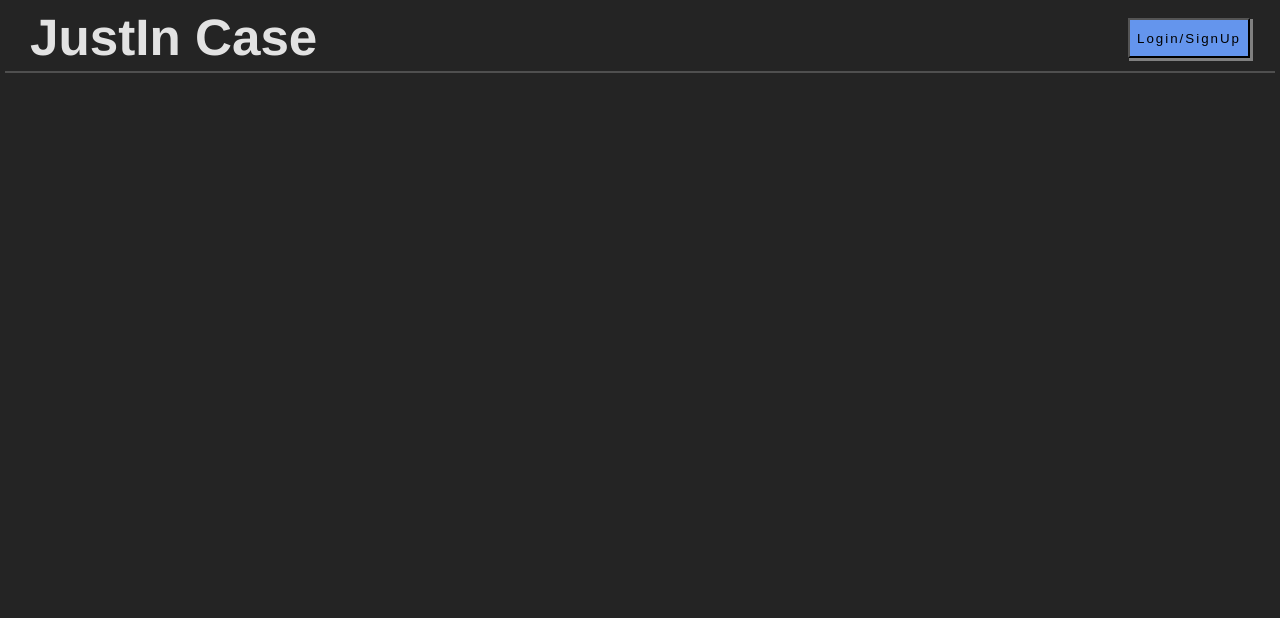
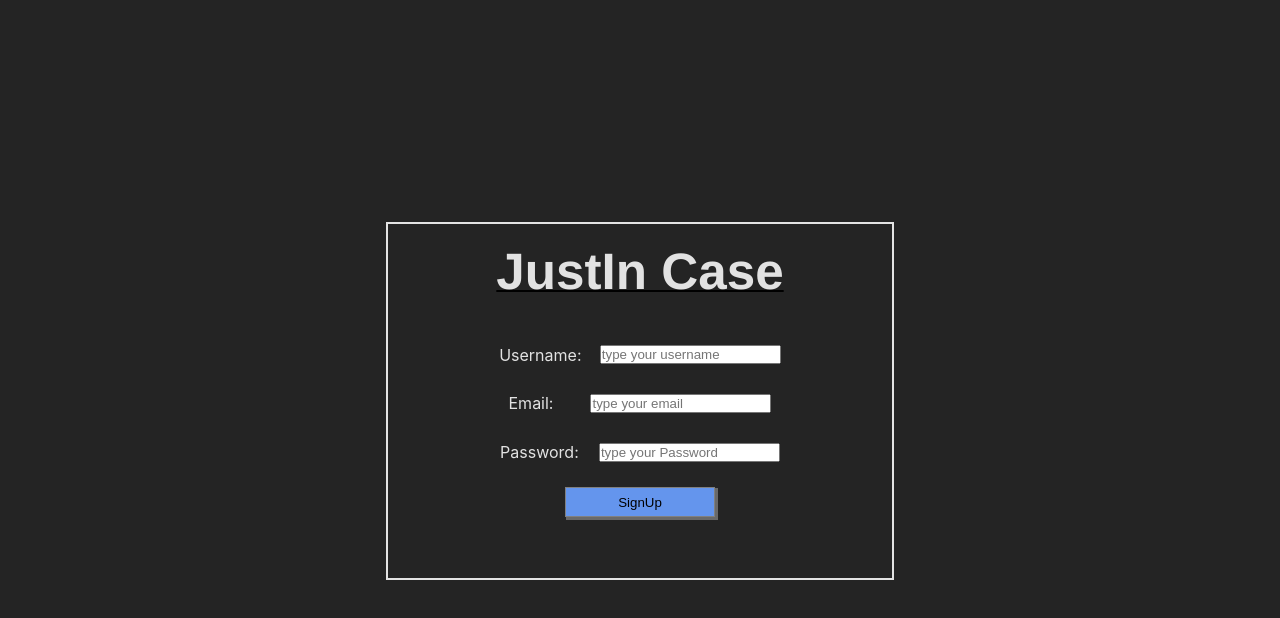
Before and after one commit to kalviumcommunity/S46_JustIn-Case, a React (Vite) app in the folder frontend/react-app/: page /signup in a window 1280 px wide. Shown: the top 618 px of the page. Built offline with nearby package versions, Linux system fonts and the light colour scheme; no server answers.

Commit message:
add login-signup

```diff
--- a/frontend/react-app/package.json
+++ b/frontend/react-app/package.json
@@ -10,7 +10,7 @@
     "preview": "vite preview"
   },
   "dependencies": {
-    "axios": "^1.6.7",
+    "axios": "^1.6.8",
     "dotenv": "^16.4.5",
     "react": "^18.2.0",
     "react-dom": "^18.2.0",
--- a/frontend/react-app/src/App.jsx
+++ b/frontend/react-app/src/App.jsx
@@ -7,9 +7,10 @@ import axios from "axios";
 export const Details = React.createContext();
 export const Base_API = "https://justin-case.onrender.com/api";
 function App() {
-  const navigate = useNavigate();
+
   const [flag, setFlag] = useState(false);
   const [postDetails, setPostDetails] = useState([]);
+  const [currentUser, setCurrentUser] = useState();
   useEffect(() => {
     const getData = async () => {
       try {
@@ -28,13 +29,8 @@ function App() {
 
   return (
     <>
-      <header>
-        <div className="logo-sign">
-          <h1 onClick={() => navigate("/")}>JustIn Case</h1>
-          <button id="logbtn">Login/SignUp</button>
-        </div>
-      </header>
-      <Details.Provider value={{ postDetails, setPostDetails, setFlag }}>
+
+      <Details.Provider value={{ postDetails, setPostDetails, setFlag, currentUser, setCurrentUser }}>
         <AllRoutes />
       </Details.Provider>
     </>
--- a/frontend/react-app/src/components/AllRoutes.jsx
+++ b/frontend/react-app/src/components/AllRoutes.jsx
@@ -3,14 +3,19 @@ import { Routes, Route } from "react-router-dom";
 import Home from "./Home";
 import NewPost from "./newPost";
 import UpdatePost from "./UpdatePost";
-
+import Login from "./Login";
+import SignUp from "./SignUp";
 
 const AllRoutes = () => {
-  return <Routes>
-    <Route path="/" element={<Home/>} />
-    <Route path="/newpost" element={<NewPost/>} />
-    <Route path="/updatepost/:id" element={<UpdatePost/>} />
-  </Routes>;
+  return (
+    <Routes>
+      <Route path="/" element={<Login />} />
+      <Route path="/signup" element={<SignUp/>} />
+      <Route path="/home" element={<Home />} />
+      <Route path="/newpost" element={<NewPost />} />
+      <Route path="/updatepost/:id" element={<UpdatePost />} />
+    </Routes>
+  );
 };
 
 export default AllRoutes;
--- /dev/null
+++ b/frontend/react-app/src/components/FormStyles.css
@@ -0,0 +1,80 @@
+.loginPage, .signUpPage {
+  /* border: 2px solid red; */
+  display: flex;
+  flex-direction: column;
+  justify-content: center;
+  align-items: center;
+  height: 99vh;
+}
+
+.loginBox, .signUpBox {
+  border: 2px solid;
+  width: 40%;
+  display: flex;
+  flex-direction: column;
+  padding: 20px;
+  justify-content: center;
+  align-items: center;
+}
+
+.loginBox h1, .signUpBox h1 {
+    text-decoration: 2px underline black;
+}
+
+.loginBox input, .signUpBox inp {
+  height: 25px;
+  text-align: center;
+}
+
+.inp-block {
+  /* border: 2px solid;
+  padding: 30px; */
+  display: flex;
+  flex-direction: column;
+  justify-content: space-evenly;
+  padding: 30px;
+}
+
+.inp-user,
+.inp-pwd {
+  /* border: 2px solid; */
+  width: 300px;
+  display: flex;
+  justify-content: space-around;
+  align-items: center;
+  height: 56px;
+}
+
+.inp-btn input {
+  border: 1px solid gray;
+  background-color: cornflowerblue;
+  /* border: none; */
+  height: 30px;
+  width: 50%;
+  box-shadow: 2px 2px 0px 1px rgba(255, 255, 255, 0.315);
+}
+
+.inp-btn input:active {
+  box-shadow: none;
+  transform: translate(2px, 2px);
+  transition: ease-in-out;
+}
+
+.inp-signup {
+  font-weight: 100;
+  font-size: small;
+}
+
+.inp-btn {
+  display: flex;
+  flex-direction: column;
+  align-items: center;
+  justify-content: space-around;
+  gap: 10px;
+  height: 30%;
+}
+
+.err-msg {
+  color: red;
+  padding-bottom: 10px;
+}
--- a/frontend/react-app/src/components/Home.jsx
+++ b/frontend/react-app/src/components/Home.jsx
@@ -1,6 +1,6 @@
-import  { useContext } from "react";
+import { useContext } from "react";
 import { MdOutlineAddCircle } from "react-icons/md";
-import { Link } from "react-router-dom";
+import { Link, useNavigate } from "react-router-dom";
 import { AiFillHeart } from "react-icons/ai";
 import { BiSolidDislike } from "react-icons/bi";
 import { Details, Base_API } from "../App";
@@ -9,7 +9,9 @@ import { MdDelete } from "react-icons/md";
 import axios from "axios";
 
 const Home = () => {
-  const { postDetails, setFlag } = useContext(Details);
+  const { postDetails, setFlag, currentUser, setCurrentUser } =
+    useContext(Details);
+  const navigate = useNavigate();
 
   const deletePost = async (e) => {
     try {
@@ -23,12 +25,32 @@ const Home = () => {
     }
   };
 
+  const handleLogin = (e) => {
+    if (e.target.textContent === "Login/SignUp") {
+      navigate("/");
+    } else {
+      if(confirm('Are you sure to Logout?')){
+        setCurrentUser({})
+        navigate('/')
+      }
+    }
+  };
+
   return (
     <>
+    {currentUser &&
       <Link className="addPost" to="/newpost">
         <MdOutlineAddCircle size="50px" />
       </Link>
-
+    }
+      <header>
+        <div className="logo-sign">
+          <h1 onClick={() => navigate("/home")}>JustIn Case</h1>
+          <button onClick={handleLogin} id="logbtn">
+            {currentUser ? currentUser.username : "Login/SignUp"}
+          </button>
+        </div>
+      </header>
       <div className="body">
         {postDetails.length > 0
           ? postDetails.map((post) => {
@@ -46,6 +68,7 @@ const Home = () => {
                         <p>{post.dislikes_count}</p>
                       </span>
                     </div>
+                    {currentUser ? currentUser.userid === post.userid ? (
                       <div className="editDlt">
                         <Link
                           to={`/updatepost/${post.postid}`}
@@ -64,6 +87,9 @@ const Home = () => {
                           <MdDelete size="30px" />
                         </span>
                       </div>
+                    ) : (
+                      ""
+                    ): ""}
                   </div>
                 </div>
               );
--- /dev/null
+++ b/frontend/react-app/src/components/Login.jsx
@@ -0,0 +1,102 @@
+import React, { useContext, useState } from "react";
+import axios from "axios";
+import "./FormStyles.css";
+import { Details, Base_API } from "../App";
+import { Link, useNavigate } from "react-router-dom";
+
+const Login = () => {
+  const navigate = useNavigate();
+  const [loginData, setLoginData] = useState({
+    username: "",
+    password: "",
+  });
+  const [errors, setErrors] = useState({});
+  const { setCurrentUser } = useContext(Details);
+  const handleChange = (e) => {
+    const { name, value } = e.target;
+    setLoginData({ ...loginData, [name]: value });
+  };
+
+  const validateData = () => {
+    let error = {};
+    if (loginData.username.trim() === "") {
+      error.username = "Please enter your username";
+    } else {
+      delete error.username;
+    }
+    if (loginData.password.trim() === "") {
+      error.password = "Enter the PASSWORD";
+    } else {
+      delete error.password;
+    }
+    return error;
+  };
+
+  const verifyUser = async () => {
+    const API = `${Base_API}/users/login`;
+
+    try {
+      const response = await axios.post(API, loginData);
+      if (response.data.message === "Login Successful") {
+        setCurrentUser(response.data.user);
+        navigate("/home");
+      }
+    } catch (err) {
+      console.log(err);
+      alert(
+        "Invalid credentials. Please check your username and password and try again"
+      );
+    }
+  };
+
+  const handleSubmit = (e) => {
+    e.preventDefault();
+    const errors = validateData();
+    setErrors(errors);
+
+    if (Object.keys(errors).length === 0) {
+      verifyUser();
+    }
+  };
+
+  return (
+    <div className="loginPage">
+      <form className="loginBox" onSubmit={handleSubmit}>
+        <h1>JustIn Case</h1>
+        <div className="inp-block">
+          <div className="inp-user">
+            <label htmlFor="username">Username: </label>
+            <input
+              type="text"
+              name="username"
+              onChange={handleChange}
+              value={loginData.username}
+              placeholder="type your username"
+            />
+          </div>
+          {errors.username && <div className="err-msg">{errors.username}</div>}
+          <div className="inp-pwd">
+            <label htmlFor="Password">Password: </label>
+            <input
+              type="password"
+              name="password"
+              placeholder="type your Password"
+              value={loginData.password}
+              onChange={handleChange}
+            />
+          </div>
+          {errors.password && <div className="err-msg">{errors.password}</div>}
+
+          <div className="inp-btn">
+            <input type="submit" value="Login" />
+            <p className="inp-signup">
+              New to the page? <Link to="/signup">Signup </Link>
+            </p>
+          </div>
+        </div>
+      </form>
+    </div>
+  );
+};
+
+export default Login;
--- /dev/null
+++ b/frontend/react-app/src/components/SignUp.jsx
@@ -0,0 +1,113 @@
+import React, { useContext, useState } from "react";
+import { Details, Base_API } from "../App";
+import axios from "axios";
+import { useNavigate } from "react-router-dom";
+
+const SignUp = () => {
+  const navigate = useNavigate();
+  const { setCurrentUser } = useContext(Details);
+  const [errors, setErrors] = useState({});
+  const [signupData, setSignUpData] = useState({
+    username: "",
+    email: "",
+    password: "",
+  });
+
+  const handleChange = (e) => {
+    const { name, value } = e.target;
+    setSignUpData({ ...signupData, [name]: value });
+  };
+
+  const validateData = () => {
+    let error = {};
+    if (signupData.username.trim() === "") {
+      error.username = "Please enter your username";
+    } else {
+      delete error.username;
+    }
+    if (signupData.email.trim() === "") {
+      error.email = "Enter the email";
+    } else {
+      delete error.email;
+    }
+    if (signupData.password.trim() === "") {
+      error.password = "Enter the PASSWORD";
+    } else {
+      delete error.password;
+    }
+    return error;
+  };
+
+  const createUser = async () => {
+    const API = Base_API + "/users";
+    try {
+      let response = await axios.post(API, signupData);
+      setCurrentUser(response.data);
+      navigate("/home");
+    } catch (err) {
+      console.log(err);
+      alert(err.response.data.message);
+    }
+  };
+
+  const handleSubmit = (e) => {
+    e.preventDefault();
+    const errors = validateData();
+    setErrors(errors);
+
+    if (Object.keys(errors).length === 0) {
+      createUser();
+    }
+  };
+
+  return (
+    <div className="signUpPage">
+      <form className="signUpBox" onSubmit={handleSubmit}>
+        <h1>JustIn Case</h1>
+        <div className="inp-block">
+          <div className="inp-user">
+            <label htmlFor="username">Username: </label>
+            <input
+              type="text"
+              name="username"
+              onChange={handleChange}
+              value={signupData.username}
+              placeholder="type your username"
+            />
+          </div>
+          {errors.username && <div className="err-msg">{errors.username}</div>}
+
+          <div className="inp-user">
+            <label htmlFor="email">Email: </label>
+            <input
+              type="text"
+              name="email"
+              onChange={handleChange}
+              value={signupData.email}
+              placeholder="type your email"
+            />
+          </div>
+          {errors.username && <div className="err-msg">{errors.email}</div>}
+
+          <div className="inp-pwd">
+            <label htmlFor="Password">Password: </label>
+            <input
+              type="password"
+              name="password"
+              placeholder="type your Password"
+              value={signupData.password}
+              onChange={handleChange}
+            />
+          </div>
+          {errors.password && <div className="err-msg">{errors.password}</div>}
+
+          <div className="inp-btn">
+            <input type="submit" value="SignUp" />
+          </div>
+        </div>
+      </form>
+    </div>
+  );
+};
+
+export default SignUp;
--- a/frontend/react-app/src/components/UpdatePost.jsx
+++ b/frontend/react-app/src/components/UpdatePost.jsx
@@ -39,7 +39,7 @@ const UpdatePost = () => {
       if (updateResponse.status == 200) {
         console.log("Post Updated");
         setFlag((prev) => !prev);
-        navigate("/");
+        navigate("/home");
       }
     } catch (err) {
       console.log({ Error: err.message });
@@ -64,7 +64,7 @@ const UpdatePost = () => {
             <textarea
               style={{ height: "150px", width: "390px", padding: "20px" }}
               type="text"
-              placeholder=""
+              placeholder="Will your updated joke make us laugh?"
               name="content"
               value={post.content}
               onChange={handleChange}
--- a/frontend/react-app/src/components/newPost.jsx
+++ b/frontend/react-app/src/components/newPost.jsx
@@ -6,30 +6,27 @@ import { Base_API } from "../App";
 
 const NewPost = () => {
   const navigate = useNavigate();
-  const { postDetails, setFlag } = useContext(Details);
+  const { postDetails, setFlag, currentUser } = useContext(Details);
   const [error, setError] = useState({});
-  const [formData, setFormData] = useState({
-    userid: 11, // For Now I have given default userid
-    content: "",
-  });
+  const [content, setContent] = useState("");
 
 
 
   const handleChange = (e) => {
-    let { name, value } = e.target;
-    setFormData({
-      ...formData,
-      [name]: value,
-    });
+    let { value } = e.target;
+    setContent(value);
   };
 
   const pushPost = async () => {
     try {
-      const postResponse = await axios.post(Base_API + "/posts", formData);
+      const postResponse = await axios.post(Base_API + "/posts", {
+        content : content,
+        userid : currentUser.userid
+      });
       if (postResponse.status === 201) {
         console.log("Post Created");
         setFlag((prev) => !prev);
-        navigate("/");
+        navigate("/home");
         //  Have to update the users collection with the same post_id
       }
     } catch (err) {
@@ -39,12 +36,7 @@ const NewPost = () => {
 
   const validate = (data) => {
     let error = {};
-    if (!data.userid) {
-      error.userid = "Please enter the User ID";
-    } else {
-      delete error.userid;
-    }
-    if (data.content.trim() === "") {
+    if (data.trim() === "") {
       error.content = "Please enter the Joke";
     } else {
       delete error.content;
@@ -54,7 +46,7 @@ const NewPost = () => {
 
   const handleSubmit = (e) => {
     e.preventDefault();
-    const errors = validate(formData);
+    const errors = validate(content);
     setError(errors);
     if (Object.keys(errors).length === 0) {
       pushPost();
@@ -67,22 +59,15 @@ const NewPost = () => {
         <form className="postForm" onSubmit={handleSubmit}>
           <div>
             <label htmlFor="content"> Type your Joke here: </label>
-            <input
+            <textarea
+              style={{maxWidth:'300px', minWidth:"300px"}}
               type="text"
               placeholder="TYPE THE JOKE..."
               name="content"
-              value={formData.content}
+              value={content}
               onChange={handleChange}
             />
             {error.content ? error.content : ""}
-            <label htmlFor="userid"> User ID: </label>
-            <input
-              type="number"
-              name="userid"
-              value={formData.userid}
-              onChange={handleChange}
-            />
-            {error.userid ? error.userid : ""}
           </div>
           <input type="submit" value="Submit" id="postSubmitBtn" />
         </form>
```
Also changed, not shown: 2 other files (tests, documents, lock files or other folders). Lines whose indentation alone changed are shown as unchanged.
